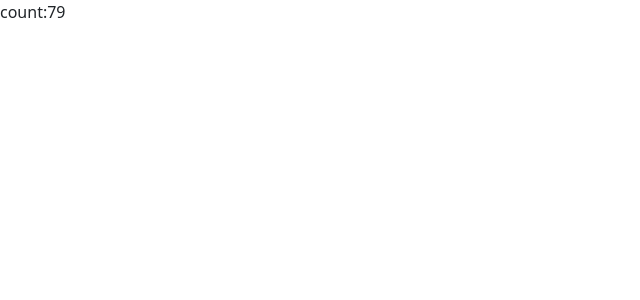
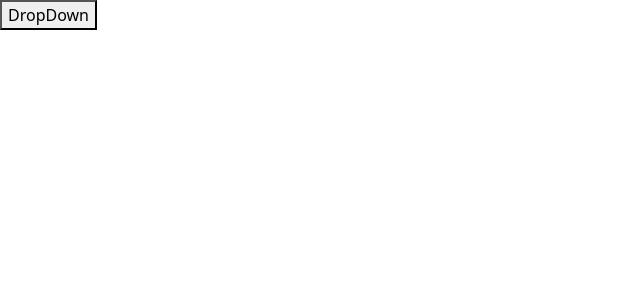
Before and after one commit to Sai2909/reactjs_machine_coding_2025, a React (Create React App) app: page / in a window 1280 px wide. Shown: the top 300 px of the page, without its empty margins (0-640 px from the left). Built offline with nearby package versions, Linux system fonts and the light colour scheme.

Commit message:
dropdownref

```diff
--- a/src/App.js
+++ b/src/App.js
@@ -1,10 +1,10 @@
 
-import EverySec from "./every_second_increment/EverySec";
+import DropDownref from "./dropdown_ref/DropDownref";
 
 function App() {
   return (
     <div className="App" >
-      < EverySec />
+      < DropDownref />
     </div>
   );
 }
--- /dev/null
+++ b/src/dropdown_ref/DropDownref.js
@@ -0,0 +1,51 @@
+import React, { useRef, useState, useEffect } from 'react'
+
+const DropDownref = () => {
+    const [open, setOpen] = useState(false)
+    const dropdownRef = useRef(null)
+
+    const handleClickOutside = (event) => {
+        if (dropdownRef.current && !dropdownRef.current.contains(event.target)) {
+            setOpen(false);
+        }
+    };
+
+    useEffect(() => {
+        document.addEventListener("mousedown", handleClickOutside);
+        return () => {
+            document.removeEventListener("mousedown", handleClickOutside);
+        };
+    }, []);
+
+    return (
+        <div ref={dropdownRef}>
+            <button onClick={() => setOpen(!open)}>DropDown</button>
+            {
+                open && (
+                    <div >
+                        <ul >
+                            <li>Option 1</li>
+                            <li>Option 2</li>
+                            <li>Option 3</li>
+                        </ul>
+                    </div>
+                )
+            }
+
+        </div>
+    )
+}
+
+export default DropDownref
+
+
+/*
+
+
+Event Bubbling	Event starts from the target element and moves up the DOM tree to the document.
+	✅ Yes, because the mousedown event is triggered on document, catching clicks from child elements.
+Event Capturing	Event starts from the top (document) and moves down to the target element.
+    ❌ No, because mousedown by default follows bubbling, not capturing.
+Event Delegation	Uses a single event listener on a parent to handle multiple child elements dynamically.
+    ❌ No, because the event is attached to document, not a parent of multiple dynamic elements.
+*/
```
